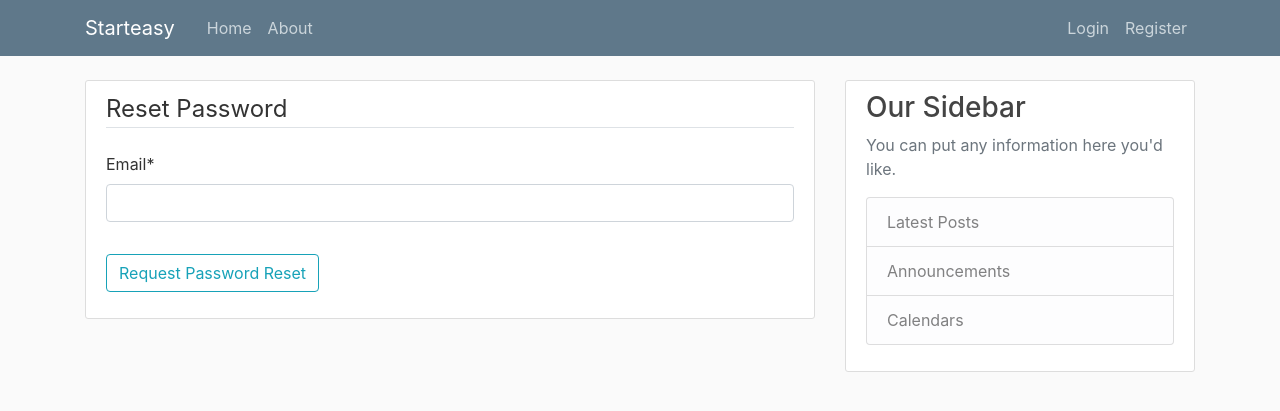
After one commit to AlexSkatkov/StartEasy, a Django app: page /password-reset/ in a window 1280 px wide. The commit adds this page. Shown: the top 411 px of the page. Run offline with Django 3.2, Linux system fonts and the light colour scheme; some libraries are stand-ins or nearby versions.

Commit message:
Password Reset

```diff
--- a/starteasyv2/urls.py
+++ b/starteasyv2/urls.py
@@ -24,5 +24,22 @@ urlpatterns = [
     path('login/', auth_views.LoginView.as_view(template_name='users/login.html'), name='login'),
     # build in views from django
     path('logout/', auth_views.LogoutView.as_view(template_name='users/logout.html'), name='logout'),
+    path('password-reset/', auth_views.PasswordResetView.as_view(template_name='users/password_reset.html'),
+         name='password_reset'),
+    path('password-reset/done/',
+         auth_views.PasswordResetDoneView.as_view(
+             template_name='users/password_reset_done.html'
+         ),
+         name='password_reset_done'),
+    path('password-reset-confirm/<uidb64>/<token>/',
+         auth_views.PasswordResetConfirmView.as_view(
+             template_name='users/password_reset_confirm.html'
+         ),
+         name='password_reset_confirm'),
+    path('password-reset-complete/',
+         auth_views.PasswordResetCompleteView.as_view(
+             template_name='users/password_reset_complete.html'
+         ),
+         name='password_reset_complete'),
     path('', include('project.urls')),
 ]
--- /dev/null
+++ b/users/templates/users/password_reset.html
@@ -0,0 +1,16 @@
+{% extends "project/base.html" %}
+{% load crispy_forms_tags %}
+{% block content %}
+    <div class="content-section">
+        <form method="POST">
+            {% csrf_token %}
+            <fieldset class="form-group">
+                <legend class="border-bottom mb-4">Reset Password</legend>
+                {{ form|crispy }}
+            </fieldset>
+            <div class="form-group">
+                <button class="btn btn-outline-info" type="submit">Request Password Reset</button>
+            </div>
+        </form>
+    </div>
+{% endblock content %}
--- /dev/null
+++ b/users/templates/users/password_reset_done.html
@@ -0,0 +1,6 @@
+{% extends "project/base.html" %}
+{% block content %}
+    <div class="alert alert-info">
+        An email has been sent with instructions to reset your password
+    </div>
+{% endblock content %}
```
Also changed, not shown: users/templates/users/login.html (+5 -2 lines), users/templates/users/password_reset_complete.html (added, +7 -0 lines), users/templates/users/password_reset_confirm.html (added, +16 -0 lines), db.sqlite3.
